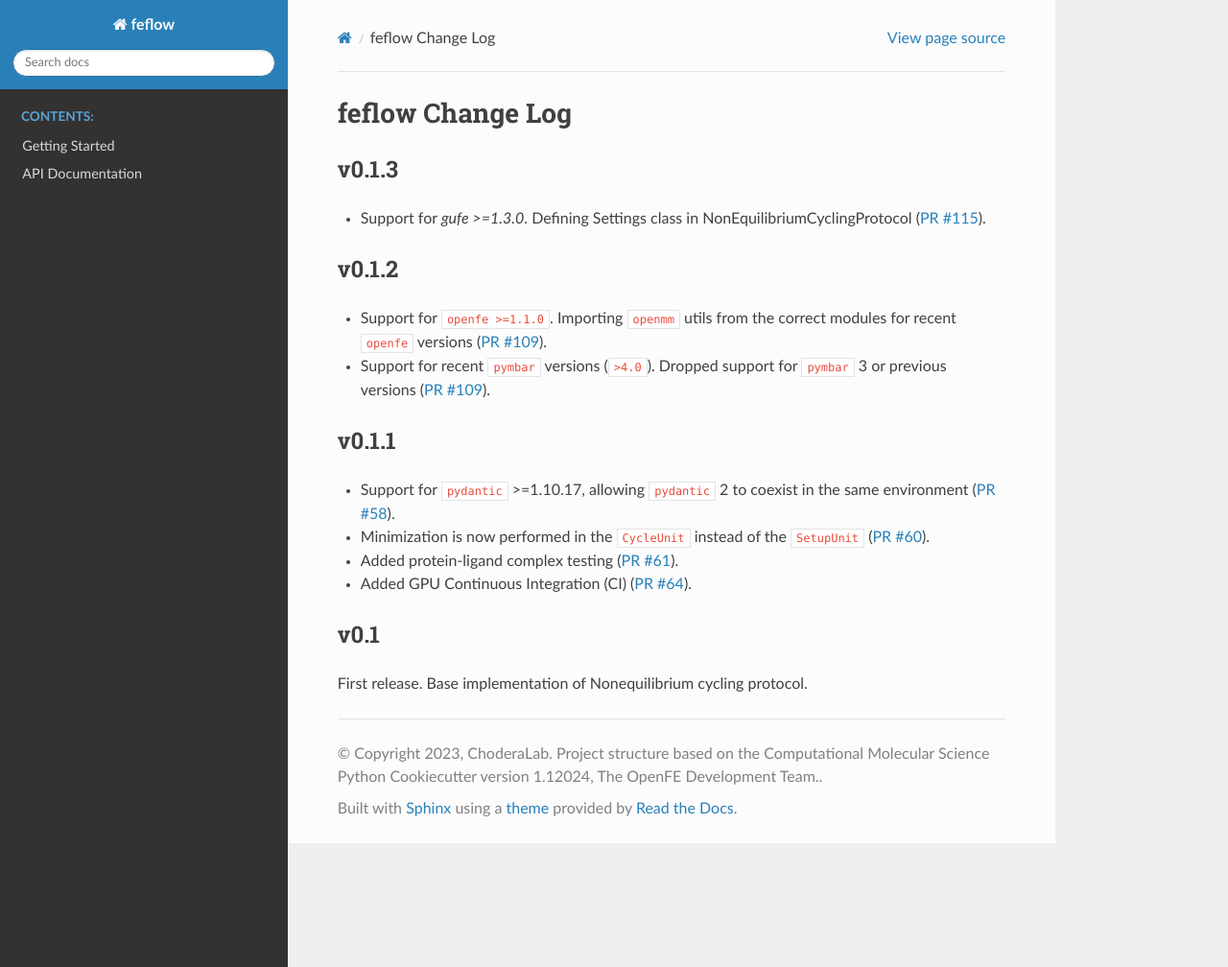
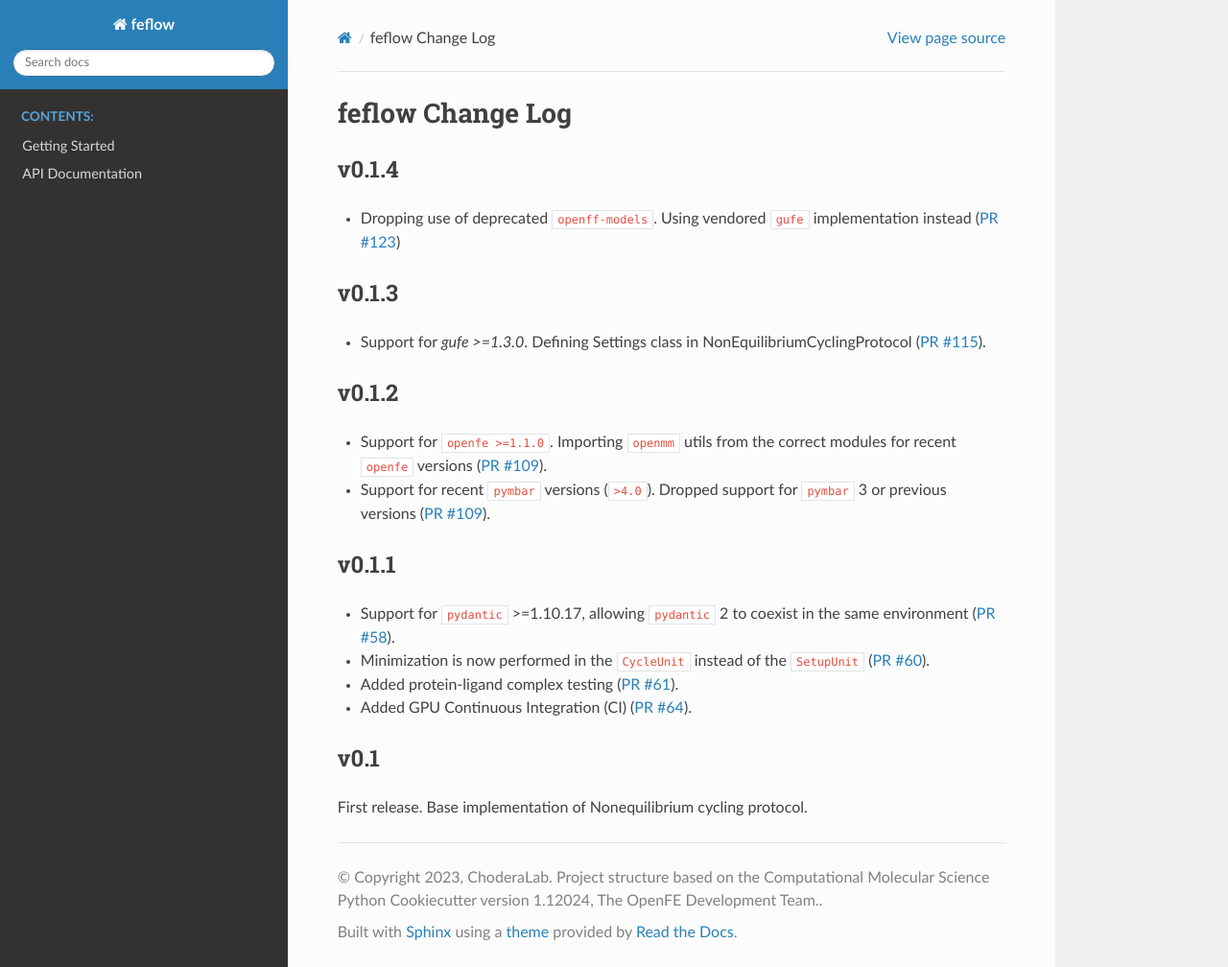
Before and after one commit to OpenFreeEnergy/feflow, a Sphinx documentation site: the page built from docs/CHANGELOG.rst, in a window 1280 px wide and 1008 px high. Shown: the whole window at 96% size. Built offline with Sphinx 7.4.7 and the Read the Docs theme 3.1.0, drawn with Linux system fonts in a browser that asks for light colours.

Commit message:
Updated changelog for 0.1.4 release (#125)

```diff
--- a/docs/CHANGELOG.rst
+++ b/docs/CHANGELOG.rst
@@ -3,6 +3,10 @@ feflow Change Log
 =================
 
 .. current developments
+
+v0.1.4
+====================
+- Dropping use of deprecated ``openff-models``. Using vendored ``gufe`` implementation instead (`PR #123 <https://github.com/OpenFreeEnergy/feflow/pull/123>`_)
 
 v0.1.3
 ====================
```
